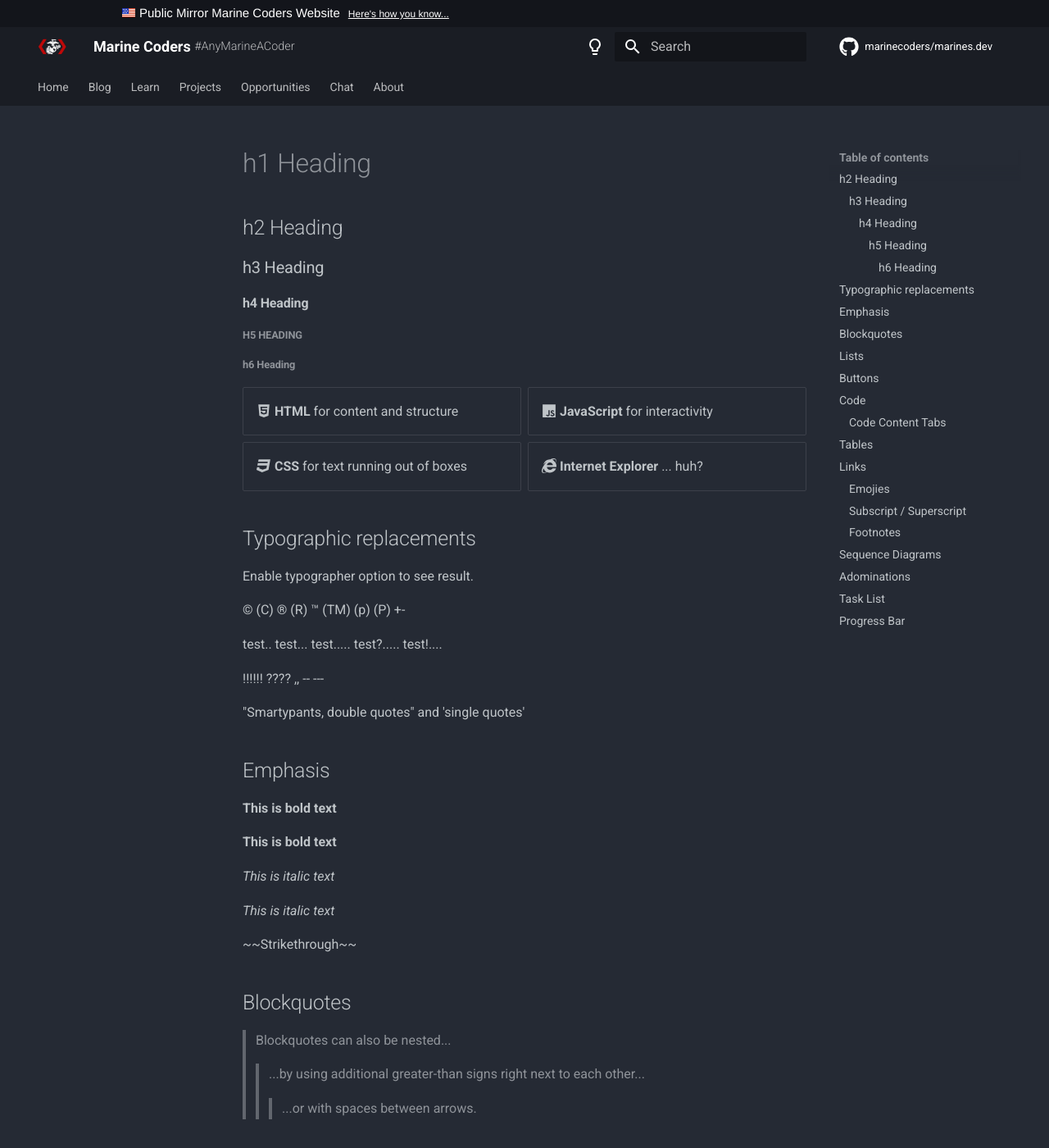
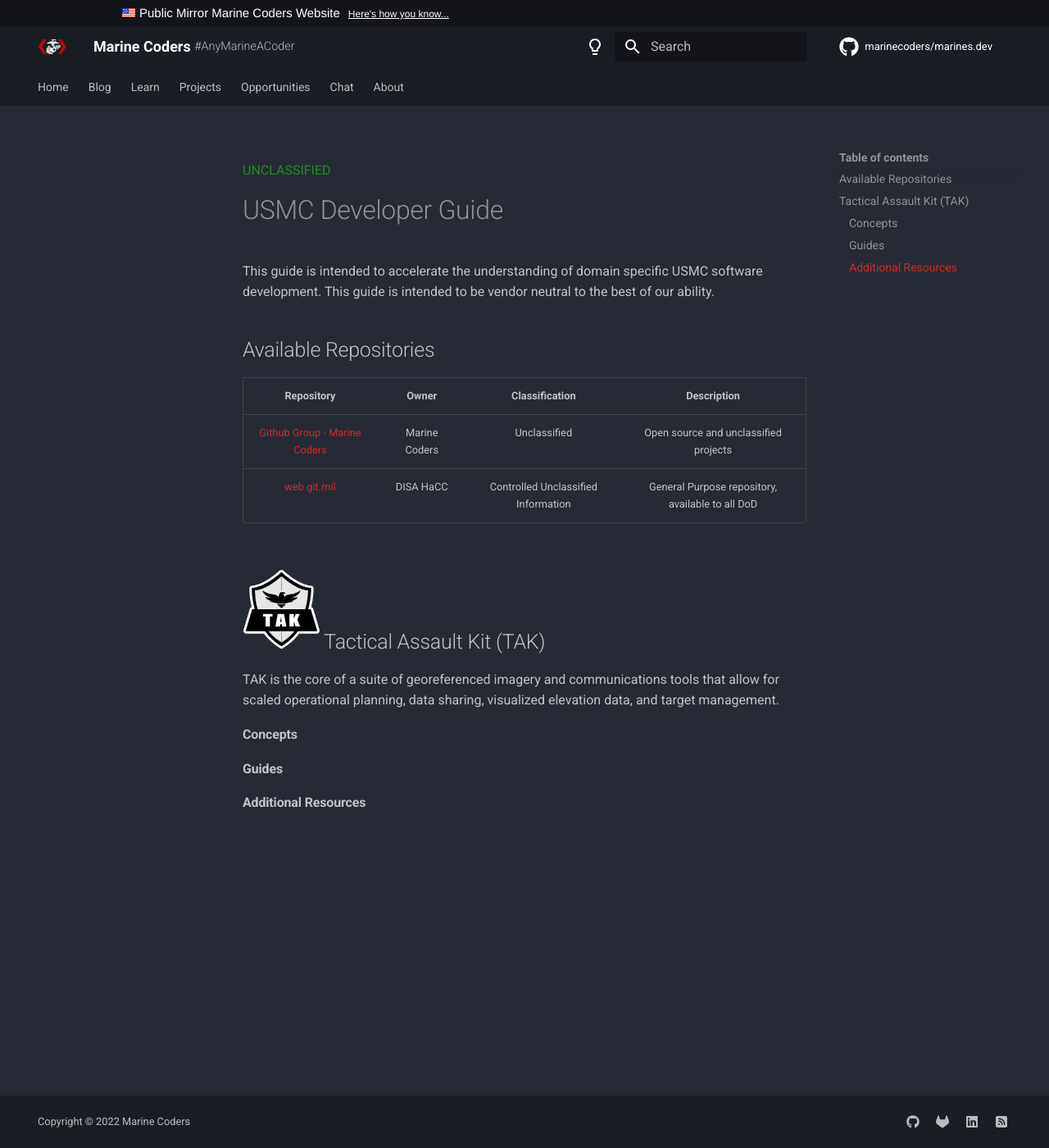
Before and after one commit to marinecoders/marines.dev, an MkDocs documentation site: the page built from docs/sw-dev-guide.md, in a window 1280 px wide and 1400 px high. Shown: the whole window at 82% size. Built offline with MkDocs 1.6.1 and Material for MkDocs 9.7.7, drawn with Linux system fonts in a browser that asks for light colours; emoji names are drawn with the system emoji font; plug-ins that fetch from the network failed and are left out; some of the changed text lies outside the part shown.

Commit message:
sw dev guide scaffolding

````diff
--- a/docs/demo.md
+++ b/docs/sw-dev-guide.md
@@ -1,16 +1,42 @@
-# h1 Heading
-## h2 Heading
-### h3 Heading
+<p style="color:#228B22">UNCLASSIFIED</p>
+
+# USMC Developer Guide
+
+This guide is intended to accelerate the understanding of domain specific USMC software development. This guide is intended to be vendor neutral to the best of our ability.
+
+## Available Repositories
+
+| Repository | Owner | Classification | Description |
+|:----------:|:-----:|:--------------:|:-----------:|
+| [Github Group - Marine Coders](https://github.com/marinecoders/)  | Marine Coders | Unclassified | Open source and unclassified projects  |
+| [web.git.mil](https://web.git.mil)  | DISA HaCC | Controlled Unclassified Information | General Purpose repository, available to all DoD  |
+
+## ![TAK](/assets/TAK-logo.svg) Tactical Assault Kit (TAK)
+
+TAK is the core of a suite of georeferenced imagery and communications tools that allow for scaled operational planning, data sharing, visualized elevation data, and target management.
+
+#### Concepts
+
+#### Guides
+
+#### Additional Resources
+
+
+
+<!-- ### h3 Heading
+
 #### h4 Heading
+
 ##### h5 Heading
+
 ###### h6 Heading
 
 <div class="grid cards" markdown>
 
-- :fontawesome-brands-html5: __HTML__ for content and structure
-- :fontawesome-brands-js: __JavaScript__ for interactivity
-- :fontawesome-brands-css3: __CSS__ for text running out of boxes
-- :fontawesome-brands-internet-explorer: __Internet Explorer__ ... huh?
+- :fontawesome-brands-html5: **HTML** for content and structure
+- :fontawesome-brands-js: **JavaScript** for interactivity
+- :fontawesome-brands-css3: **CSS** for text running out of boxes
+- :fontawesome-brands-internet-explorer: **Internet Explorer** ... huh?
 
 </div>
 
@@ -22,43 +48,41 @@
 
 test.. test... test..... test?..... test!....
 
-!!!!!! ???? ,,  -- ---
+!!!!!! ???? ,, -- ---
 
 "Smartypants, double quotes" and 'single quotes'
-
 
 ## Emphasis
 
 **This is bold text**
 
-__This is bold text__
+**This is bold text**
 
-*This is italic text*
+_This is italic text_
 
 _This is italic text_
 
 ~~Strikethrough~~
 
-
 ## Blockquotes
 
-
 > Blockquotes can also be nested...
->> ...by using additional greater-than signs right next to each other...
+>
+> > ...by using additional greater-than signs right next to each other...
+> >
 > > > ...or with spaces between arrows.
-
 
 ## Lists
 
 Unordered
 
-+ Create a list by starting a line with `+`, `-`, or `*`
-+ Sub-lists are made by indenting 2 spaces:
+- Create a list by starting a line with `+`, `-`, or `*`
+- Sub-lists are made by indenting 2 spaces:
   - Marker character change forces new list start:
-    * Ac tristique libero volutpat at
-    + Facilisis in pretium nisl aliquet
+    - Ac tristique libero volutpat at
+    * Facilisis in pretium nisl aliquet
     - Nulla volutpat aliquam velit
-+ Very easy!
+- Very easy!
 
 Ordered
 
@@ -85,11 +108,9 @@
 
 [Subscribe to our newsletter](#){ .md-button .md-button--primary }
 
-
 `[Send :fontawesome-solid-paper-plane:](#){ .md-button }`
 
 [Send :fontawesome-solid-paper-plane:](#){ .md-button }
-
 
 ## Code
 
@@ -102,7 +123,6 @@
     line 2 of code
     line 3 of code
 
-
 Block code "fences"
 
 ```
@@ -111,7 +131,7 @@
 
 Syntax highlighting
 
-``` js
+```js
 var foo = function (bar) {
   return bar++;
 };
@@ -120,6 +140,7 @@
 ```
 
 ### Code Content Tabs
+
 === "C"
 
     ``` c
@@ -144,20 +165,19 @@
 
 ## Tables
 
-| Option | Description |
-| ------ | ----------- |
+| Option | Description                                                               |
+| ------ | ------------------------------------------------------------------------- |
 | data   | path to data files to supply the data that will be passed into templates. |
-| engine | engine to be used for processing templates. Handlebars is the default. |
-| ext    | extension to be used for dest files. |
+| engine | engine to be used for processing templates. Handlebars is the default.    |
+| ext    | extension to be used for dest files.                                      |
 
 Right aligned columns
 
-| Option | Description |
-| ------:| -----------:|
-| data   | path to data files to supply the data that will be passed into templates. |
-| engine | engine to be used for processing templates. Handlebars is the default. |
-| ext    | extension to be used for dest files. |
-
+| Option |                                                               Description |
+| -----: | ------------------------------------------------------------------------: |
+|   data | path to data files to supply the data that will be passed into templates. |
+| engine |    engine to be used for processing templates. Handlebars is the default. |
+|    ext |                                      extension to be used for dest files. |
 
 ## Links
 
@@ -167,7 +187,6 @@
 
 Autoconverted link https://github.com/nodeca/pica (enable linkify to see)
 
-
 ### [Emojies](https://github.com/markdown-it/markdown-it-emoji)
 
 > Classic markup: :wink: :crush: :cry: :tear: :laughing: :yum:
@@ -176,11 +195,9 @@
 
 see [how to change output](https://github.com/markdown-it/markdown-it-emoji#change-output) with twemoji.
 
-
 ### [Subscript](https://github.com/markdown-it/markdown-it-sub) / [Superscript](https://github.com/markdown-it/markdown-it-sup)
 
 :fontawesome-regular-face-laugh-wink:
-
 
 ### [Footnotes](https://github.com/markdown-it/markdown-it-footnote)
 
@@ -200,7 +217,7 @@
 
 ## Sequence Diagrams
 
-``` mermaid
+```mermaid
 sequenceDiagram
   Alice->>John: Hello John, how are you?
   loop Healthcheck
@@ -232,17 +249,17 @@
 
 - [x] Lorem ipsum dolor sit amet, consectetur adipiscing elit
 - [ ] Vestibulum convallis sit amet nisi a tincidunt
-    * [x] In hac habitasse platea dictumst
-    * [x] In scelerisque nibh non dolor mollis congue sed et metus
-    * [ ] Praesent sed risus massa
+  - [x] In hac habitasse platea dictumst
+  - [x] In scelerisque nibh non dolor mollis congue sed et metus
+  - [ ] Praesent sed risus massa
 - [ ] Aenean pretium efficitur erat, donec pharetra, ligula non scelerisque
 
 ```markdown
 - [x] Lorem ipsum dolor sit amet, consectetur adipiscing elit
 - [ ] Vestibulum convallis sit amet nisi a tincidunt
-    * [x] In hac habitasse platea dictumst
-    * [x] In scelerisque nibh non dolor mollis congue sed et metus
-    * [ ] Praesent sed risus massa
+  - [x] In hac habitasse platea dictumst
+  - [x] In scelerisque nibh non dolor mollis congue sed et metus
+  - [ ] Praesent sed risus massa
 - [ ] Aenean pretium efficitur erat, donec pharetra, ligula non scelerisque
 ```
 
@@ -254,4 +271,4 @@
 [=45% "45%"]
 [=65% "65%"]
 [=85% "85%"]
-[=100% "100%"]
+[=100% "100%"] -->
````
Also changed, not shown: other parts of docs/sw-dev-guide.md (+2 -3 lines), docs/assets/TAK-logo.svg (added).
